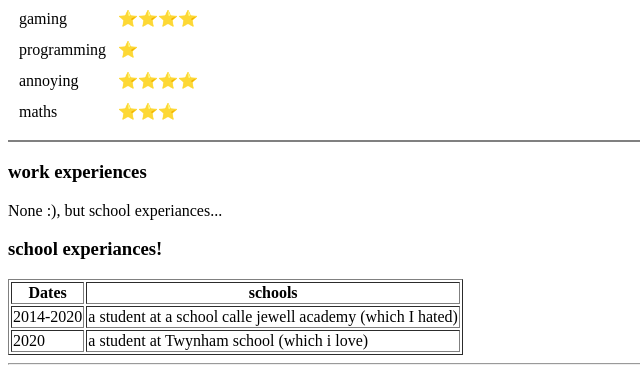
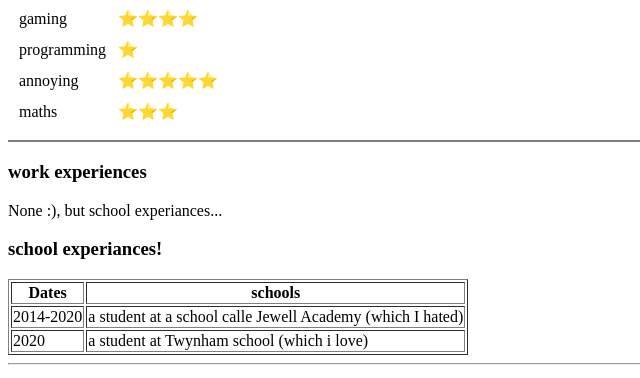
Before and after one commit to NomisBomf/Personal-website, a plain HTML site: page index.html in a window 1280 px wide. Shown: the part 865-1243 px from the top of the page, 0-640 px from the left. Drawn offline with Linux system fonts and the light colour scheme.

Commit message:
Update index.html

```diff
--- a/index.html
+++ b/index.html
@@ -49,7 +49,7 @@
   </tr>
   <tr>
     <td>annoying</td>
-    <td>⭐⭐⭐⭐</td>
+    <td>⭐⭐⭐⭐⭐</td>
   </tr>
   <tr>
     <td>maths</td>
@@ -75,7 +75,7 @@
   </thead>
   <tr>
     <td>2014-2020</td>
-    <td>a student at a school calle jewell academy (which I hated)</td>
+    <td>a student at a school calle Jewell Academy (which I hated)</td>
     </td>
   </tr>
   <tr>
```
